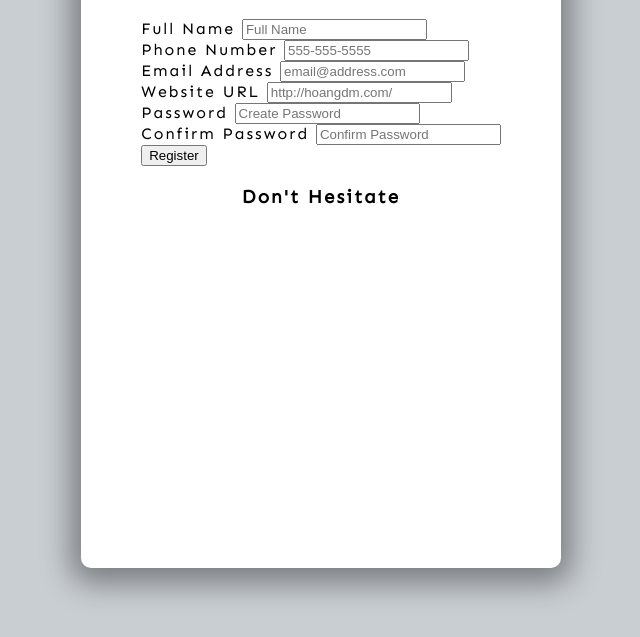
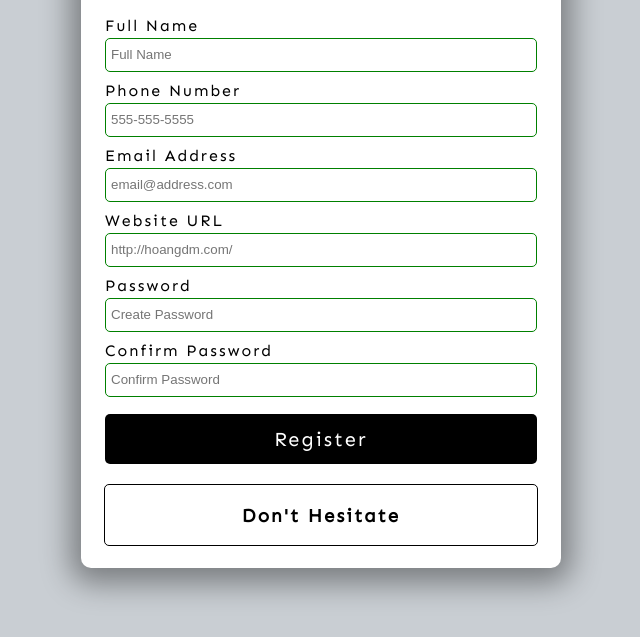
Before and after one commit to hoangunity/form-validation, a plain HTML site: page index.html in a window 1280 px wide. Shown: the part 147-784 px from the top of the page, without its empty margins (319-959 px from the left). Drawn offline with Linux system fonts and the light colour scheme.

Commit message:
Build UI - Form CSS

```diff
--- a/style.css
+++ b/style.css
@@ -25,3 +25,69 @@ body {
   border-radius: 10px;
   box-shadow: 0 5px 30px 10px rgba(0, 0, 0, 0.4);
 }
+
+/* Form */
+form {
+  width: 90%; /* 5% on left and right */
+}
+
+.form-group {
+  height: 65px;
+}
+
+label {
+  position: relative;
+  bottom: 3px;
+}
+
+input {
+  width: 100%;
+  height: 34px;
+  padding: 5px;
+  border: 1px solid black;
+  border-radius: 5px;
+  outline: none;
+  box-sizing: border-box;
+  transition: all 0.3s;
+}
+
+input:valid {
+  border: 1px solid green;
+}
+
+input:invalid {
+  border: 1px solid red;
+}
+
+button {
+  cursor: pointer;
+  color: white;
+  background-color: black;
+  border: none;
+  border-radius: 5px;
+  height: 50px;
+  width: 100%;
+  font-family: Sen, sans-serif; /* because buttons and inputs have their own default font */
+  font-size: 20px;
+  letter-spacing: 2px;
+  margin-top: 5px;
+}
+
+button:hover {
+  filter: brightness(200%);
+  background: rgb(24, 24, 24);
+}
+
+button:focus {
+  outline: none;
+}
+
+.message-container {
+  border: 1px solid black;
+  border-radius: 5px;
+  width: 90%;
+  margin-top: 20px;
+  display: flex;
+  justify-content: center;
+  color: black;
+}
```
